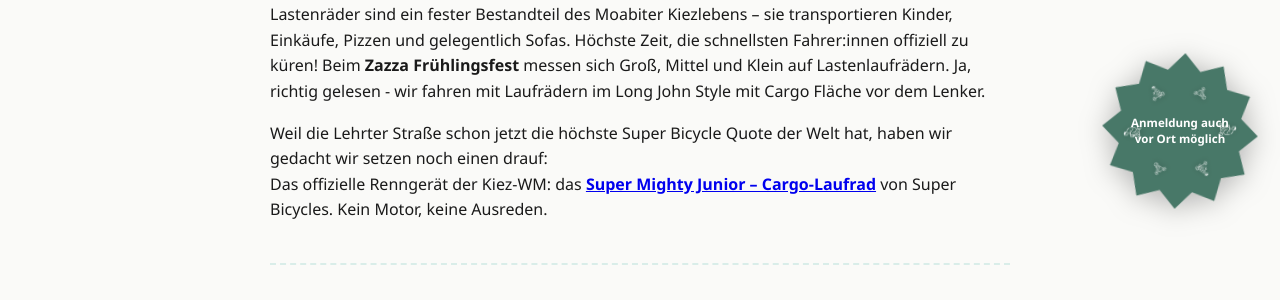
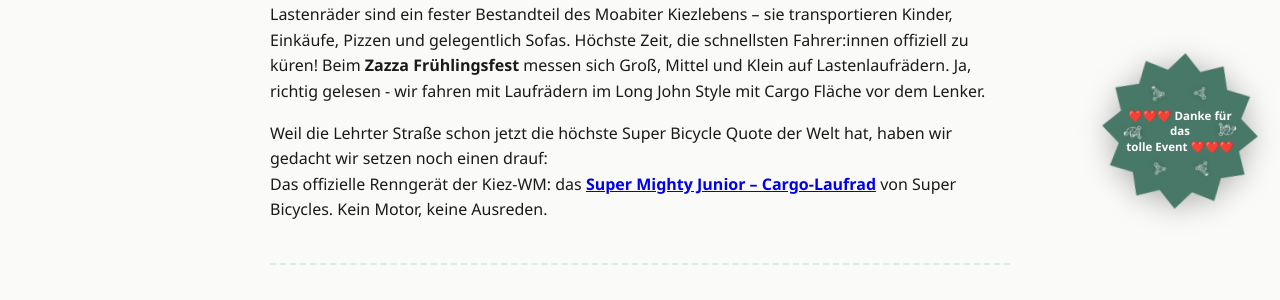
Before and after one commit to falkorichter/moabit-lastenlaufrad-champion-2026, a Jekyll site: the page built from index.html, in a window 1280 px wide. Shown: the part 669-969 px from the top of the page. Built offline with Jekyll 4.4.1, drawn with Linux system fonts in a browser that asks for light colours.

Commit message:
Update index.html

```diff
--- a/index.html
+++ b/index.html
@@ -196,7 +196,7 @@ title: Moabiter Lastenlaufrad Kiez-WM 2026
 </main>
 
 <a href="#anmeldung" class="badge-walkin">
-  <span class="badge-text">Anmeldung auch<br>vor Ort möglich</span>
+  <span class="badge-text">❤️❤️❤️ Danke für das<br>tolle Event ❤️❤️❤️</span>
   <img class="badge-icon badge-icon--1" src="/assets/images/size_pro_transparent.png"    alt="" aria-hidden="true">
   <img class="badge-icon badge-icon--2" src="/assets/images/size_boomer_transparent.png" alt="" aria-hidden="true">
   <img class="badge-icon badge-icon--3" src="/assets/images/size_oldies_transparent.png" alt="" aria-hidden="true">
```
